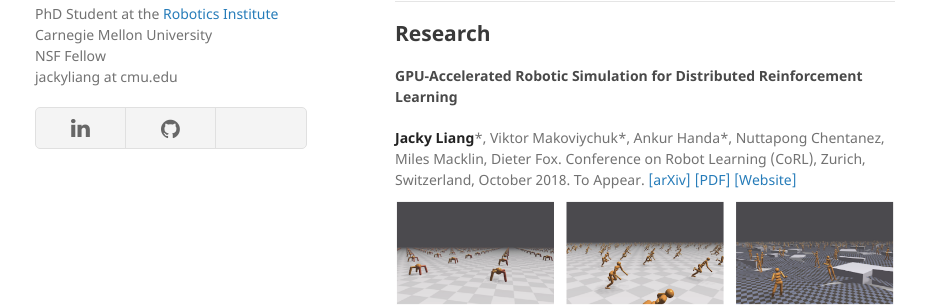
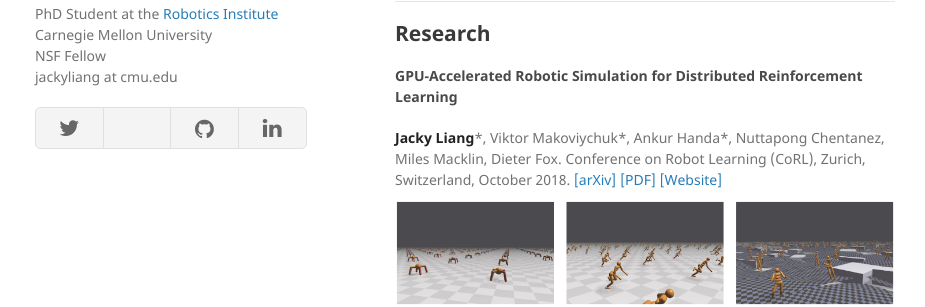
Before and after one commit to jacky-liang/jacky.io, a Jekyll site: the page built from index.md, in a window 1280 px wide. Shown: the part 391-698 px from the top of the page, without its empty margins (175-1100 px from the left). Built offline with Jekyll 4.4.1, drawn with Linux system fonts in a browser that asks for light colours; a style sheet for code colours, icons or effects is not loaded; our own code applies the rules of GitHub Pages for plain Markdown files.

Commit message:
added twitter icon. reordered sm links. removed to appear from corl paper

```diff
--- a/_config.yml
+++ b/_config.yml
@@ -8,3 +8,4 @@ urls:
     linkedin: "https://www.linkedin.com/in/jackyliang42"
     github: "https://www.github.com/jacky-liang"
     scholar: "https://scholar.google.com/citations?user=K29Sv1EAAAAJ&hl=en&oi=ao"
+    twitter: "https://twitter.com/jackyliang42"
--- a/_layouts/default.html
+++ b/_layouts/default.html
@@ -48,8 +48,13 @@
         </p>
         <ul>
             <li>
-                <a href="{{ site.urls.linkedin }}">
-                    <div class="contact-icon linkedin"><i class="fa fa-linkedin fa-2x" aria-hidden="true"></i></div>
+                <a href="{{ site.urls.twitter }}">
+                    <div class="contact-icon twitter"><i class="fa fa-twitter fa-2x" aria-hidden="true"></i></div>
+                </a>
+            </li>
+            <li>
+                <a href="{{ site.urls.scholar }}">
+                    <div class="contact-icon scholar"><i class="ai ai-google-scholar ai-2x"></i></div>
                 </a>
             </li>
             <li>
@@ -58,8 +63,8 @@
                 </a>
             </li>
             <li>
-                <a href="{{ site.urls.scholar }}">
-                    <div class="contact-icon scholar"><i class="ai ai-google-scholar ai-2x"></i></div>
+                <a href="{{ site.urls.linkedin }}">
+                    <div class="contact-icon linkedin"><i class="fa fa-linkedin fa-2x" aria-hidden="true"></i></div>
                 </a>
             </li>
           </ul>
--- a/_sass/jekyll-theme-minimal.scss
+++ b/_sass/jekyll-theme-minimal.scss
@@ -123,7 +123,8 @@ header ul {
 }
 
 header li {
-  width:89px;
+//   width:89px;
+  width: 66.6px;
   float:left;
   border-right:1px solid #e0e0e0;
   height:40px;
@@ -161,9 +162,10 @@ strong {
   font-weight:700;
 }
 
-header ul li + li + li {
+header ul li + li + li + li {
   border-right:none;
-  width:89px;
+//   width:89px;
+  width: 66.6px;
 }
 
 header ul a strong {
@@ -259,8 +261,9 @@ footer {
     width:99%;
   }
 
-  header li, header ul li + li + li {
-    width:33%;
+  header li, header ul li + li + li + li{
+    // width:33%;
+    width: 24.5%;
   }
 }
 
--- a/assets/css/custom_style.css
+++ b/assets/css/custom_style.css
@@ -10,6 +10,11 @@
     margin-top: 4px;
 }
 
+.contact-icon.twitter {
+    margin-top: 3px;
+}
+
+
 .pub-img {
     margin: 10px 0 10px 0;
 }
--- a/index.md
+++ b/index.md
@@ -16,7 +16,7 @@ Before that and during my time at UC Berkeley I did research in robot grasping a
 ## Research
 
 #### GPU-Accelerated Robotic Simulation for Distributed Reinforcement Learning
-**Jacky Liang**\*, Viktor Makoviychuk\*, Ankur Handa\*, Nuttapong Chentanez, Miles Macklin, Dieter Fox. Conference on Robot Learning (CoRL), Zurich, Switzerland, October 2018. To Appear.
+**Jacky Liang**\*, Viktor Makoviychuk\*, Ankur Handa\*, Nuttapong Chentanez, Miles Macklin, Dieter Fox. Conference on Robot Learning (CoRL), Zurich, Switzerland, October 2018.
 [\[arXiv\]](https://arxiv.org/abs/1810.05762)
 [\[PDF\]](https://arxiv.org/pdf/1810.05762.pdf)
 [\[Website\]](https://sites.google.com/view/accelerated-gpu-simulation/home)
```
